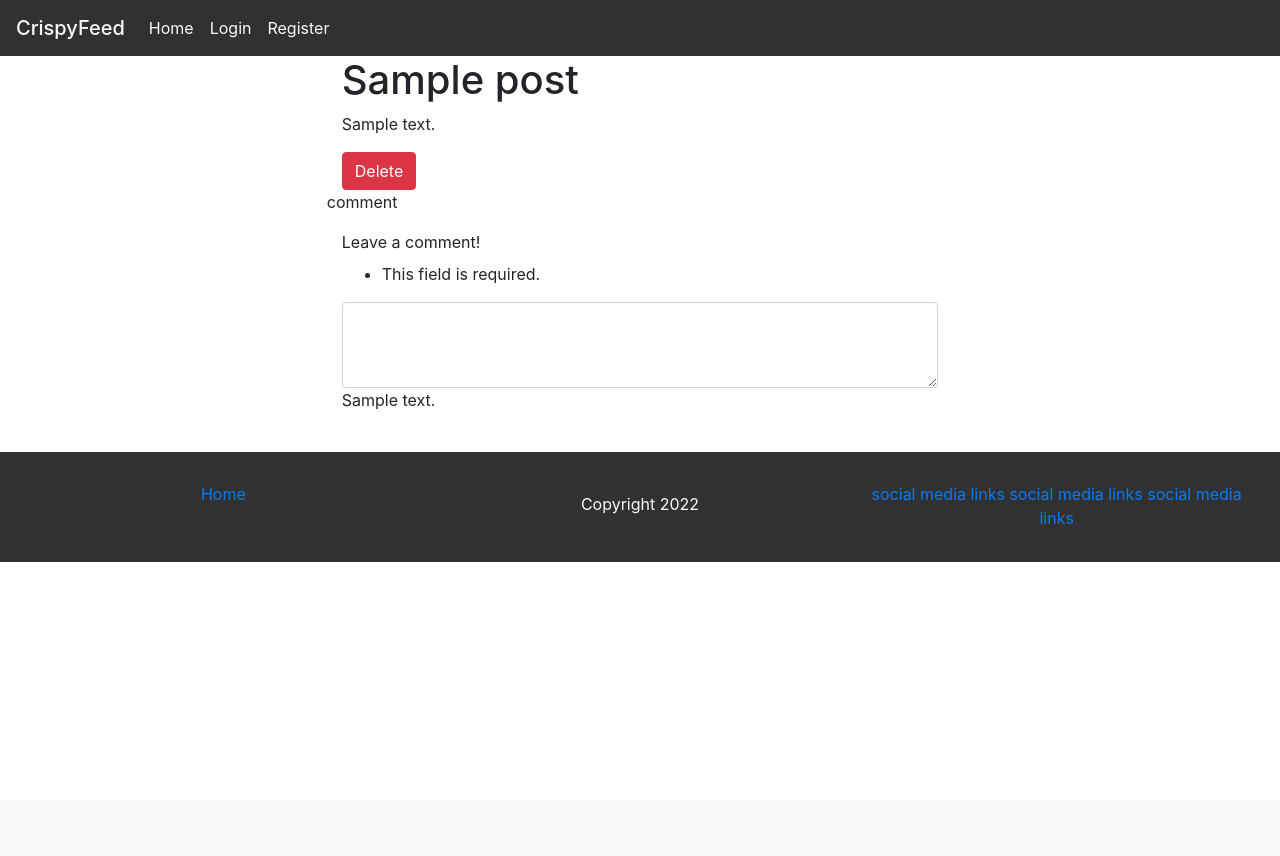
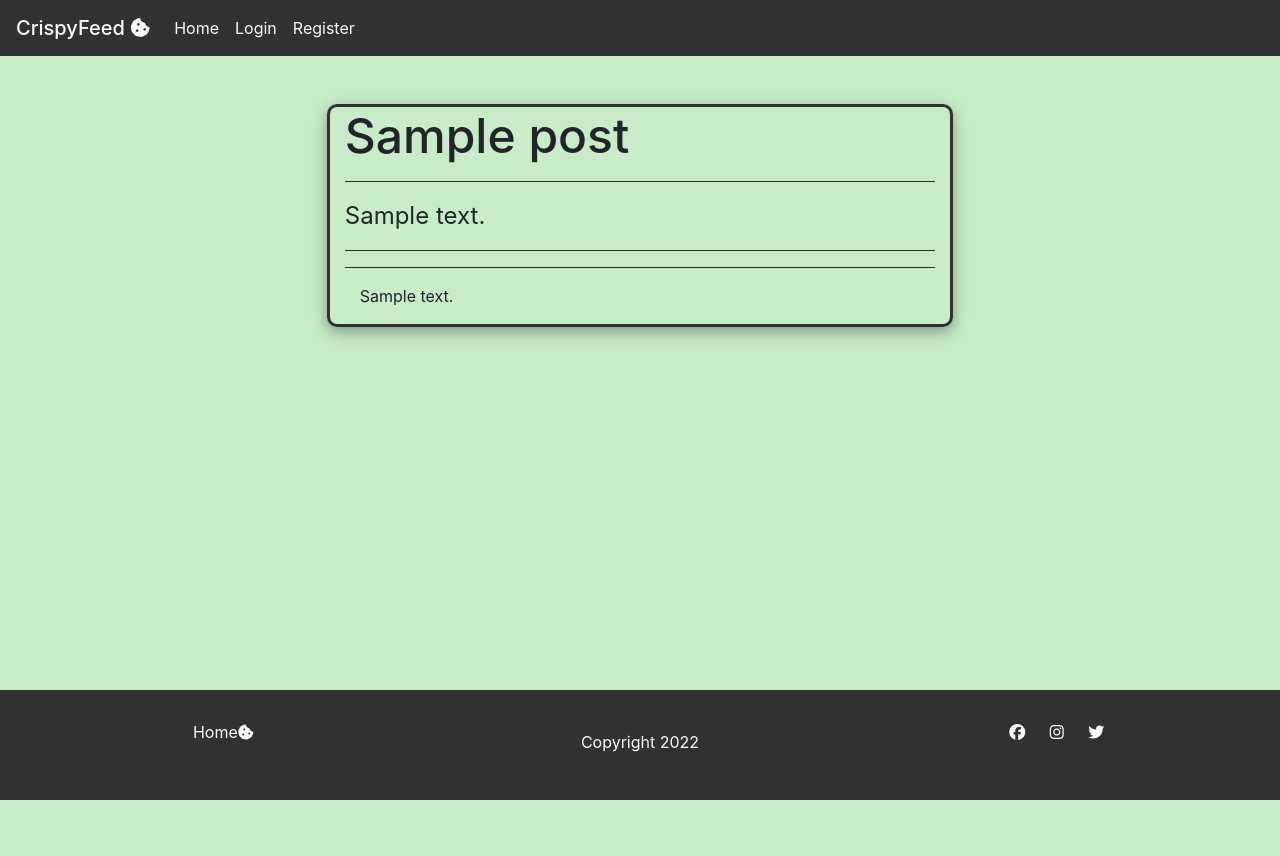
Before and after one commit to Vaugert/Crispy-feed, a Django app: page /post_details/1 in a window 1280 px wide. Before the commit the page ends 562 px from the top, so only its background shows below. Run offline with Django 3.2, Linux system fonts and the light colour scheme; tables that the repository leaves empty hold one stand-in row (values such as "Sample post"); some libraries are stand-ins or nearby versions.

Commit message:
create layout on feed page,post details and create post

```diff
--- a/feed/urls.py
+++ b/feed/urls.py
@@ -4,9 +4,9 @@
 
 urlpatterns = [
     path('post_details/<int:pk>', views.post_details, name='post_details'),
-    path('accounts/', include('allauth.urls')),
+    path('account/', include('allauth.urls')),
     path('delete_post/<int:pk>', views.delete_post, name='delete_post'),
     path('edit_post/<int:pk>', views.edit_post, name='edit_post'),
-    path('create_post', views.create_post, name='delete_post')
+    path('create_post', views.create_post, name='create_post'),
 
 ]
--- a/static/styles.css
+++ b/static/styles.css
@@ -1,5 +1,36 @@
 
 
+
+.site-body {
+    background-color: #e2e9c0;
+
+}
+
+.details_site-body{
+    background-color: #c7ecc7;
+    height: 100vh;
+}
+
+.create_post-site-body{
+    background-color: #bbe0e9;
+    height: 100vh;
+
+}
+
+#site-header {
+    font-size: 60px;
+    padding-left: 20%;
+    padding-top: 1%;
+    padding-bottom: 1%;
+
+}
+
+hr {
+    border: 0;
+    height: 1px;
+    background: #333;
+    background-image: linear-gradient(to right, #ccc, #333, #ccc);
+}
 
 .navbar {
     background-color: rgb(49, 49, 49);
@@ -12,10 +43,17 @@
     background-color: rgb(49, 49, 49);
     padding: 30px;
     margin-bottom: 0;
+}
 
+#post_title{
+    color: #180A0A;
+}
 
+#post_title:hover {
+    color: rgb(135, 108, 226);
 
 }
+
 
 .copy {
     padding-top: 10px;
@@ -23,12 +61,42 @@
 
 
 
-.post-title {
-    margin-top: 20%;
-    margin-left: 5%;
+
+
+#single-post {
+    border: 3px solid rgb(49, 49, 49);
+    border-radius: 10px;
+    box-shadow: rgba(0, 0, 0, 0.35) 0px 5px 15px;
+
+
 }
 
-.post-subtitle {
-    margin-left: 5%;
+#post_details_header {
+    font-size: 3rem;
+}
+
+#post-content {
+    font-size: 1.5rem;
+}
+
+#single-post2 {
+    border: 3px solid rgb(49, 49, 49);
+    border-radius: 10px;
+    box-shadow: rgba(0, 0, 0, 0.35) 0px 5px 15px;
 
 }
+
+#single-post3 {
+    border: 3px solid rgb(49, 49, 49);
+    border-radius: 10px;
+    box-shadow: rgba(0, 0, 0, 0.35) 0px 5px 15px;
+
+}
+
+
+
+.socialmedia {
+
+    padding: 10px;
+    color: aliceblue;
+}
--- a/templates/base.html
+++ b/templates/base.html
@@ -7,12 +7,13 @@
     <title>CrispyFeed</title>
     <link rel="stylesheet" href="/static/styles.css">
     <link rel="stylesheet" href="https://cdn.jsdelivr.net/npm/bootstrap@4.6.1/dist/css/bootstrap.min.css" integrity="sha384-zCbKRCUGaJDkqS1kPbPd7TveP5iyJE0EjAuZQTgFLD2ylzuqKfdKlfG/eSrtxUkn" crossorigin="anonymous">
+    <script src="https://kit.fontawesome.com/924f0cc630.js" crossorigin="anonymous"></script>
 </head>
 <body>
     <nav class="navbar navbar-expand-sm ">
 
         <a href="#" class="navbar-brand mb-0 h1 text-light" >
-            CrispyFeed
+            CrispyFeed <i class="fa-solid fa-cookie-bite"></i>
         </a>
         <button type="button" data-bs-toggle="collapse" data-bs-target="#navbarNav" class="navbar-toggler"  class="navbar-toggler"  aria-controls="navbarNav" aria-expanded="false" aria-label="Toggle navigation">
             <span class="navbar-toggler-icon"></span>
@@ -34,6 +35,13 @@
                             Register
                         </a>
                     </li>
+                    {% if request.user.is_authenticated %}
+                    <li>
+                        <a href="{% url 'create_post' %}" class="nav-link text-light">
+                            Post something!
+                        </a>
+                    </li>
+                    {% endif %}
                 </ul>
             </div>
 
@@ -45,18 +53,18 @@
     {% block content %}
     {% endblock %}
 
-    <footer>
+    <footer class="mb-0 fixed-bottom">
         <div class="row text-center">
             <div class="col-md-4">
-                <a href="#">Home</a>
+                <a href="{% url 'home' %}" class="socialmedia text-light">Home<i class="fa-solid fa-cookie-bite"></i></a>
             </div>
             <div class="col-md-4">
                 <p class="text-light copy">Copyright   2022 </p>
             </div>
             <div class="col-md-4">
-                <a href="#">social media links</a>
-                <a href="#">social media links</a>
-                <a href="#">social media links</a>
+                <a href="https://www.facebook.com/" class="socialmedia text-light"><i class="fa-brands fa-facebook"></i></a>
+                <a href="https://www.instagram.com/" class="socialmedia text-light"><i class="fa-brands fa-instagram" ></i></a>
+                <a href="https://twitter.com/" class="socialmedia text-light"><i class="fa-brands fa-twitter"></i></a>
             </div>
         </div>
     </footer>
--- a/templates/posts/post_details.html
+++ b/templates/posts/post_details.html
@@ -4,25 +4,44 @@
 {% block content %}
 
 
-<article class="mb-4">
-    <div class="container px-4 px-lg-5">
+<article class="details_site-body">
+    <div class="container px-4 px-lg-5" >
         <div class="row gx-4 gx-lg-5 justify-content-center">
-            <div class="col-md-10 col-lg-8 col-xl-7">
-                <h1>{{ post.title }}</h1>
-                <p>{{ post.content }}</p>
-                <a href="{% url 'delete_post' post.pk %}" class="btn btn-danger">Delete</a>
-                <div class="row">
+            <div class="col-md-10 col-lg-8 col-xl-7 mt-5 mb-4" id="single-post2">
+                <h1 id="post_details_header">{{ post.title }}</h1>
+                <hr>
+                <p id="post-content">{{ post.content }}</p>
+                <hr>
+                {% if request.user.is_authenticated %}
+                <a href="{% url 'delete_post' post.pk %}" class="btn btn-danger mt-3 mb-3">Delete</a>
+
+                {% endif %}
+                <!--<div class="row">
                     <p>comment</p>
                     <div class="col-12">
                         <form method="POST" action="">
                             {{ form }}
                         </form>
-                    </div>
+                    </div>-->
+                    <hr>
+
+                    {% if request.user.is_authenticated %}
+                        <h5>Leave a comment:</h5>
+                        <h6>Posting as : {{ comment.author }}</h6>
+                        <form method="POST" action=""style="margin-top:1em ;">
+                        {{ form | crispy }}
+                        {% csrf_token %}
+                        <button type="submit" class="btn  btn-outline-primary mb-3">Comment!</button>
+                        </form>
+                    {% endif %}
                     {% for comment in comments %}
                     <div class="col-12">
                         <p> {{ comment.content }}</p>
                     </div>
                     {% endfor %}
+
+    </div>
+</div>
                 </div>
             </div>
         </div>
@@ -31,4 +50,7 @@
 
 
 
+
+
+
 {% endblock %}
```
Also changed, not shown: templates/index.html (+6 -3 lines), templates/posts/create_post.html (+25 -0 lines).
